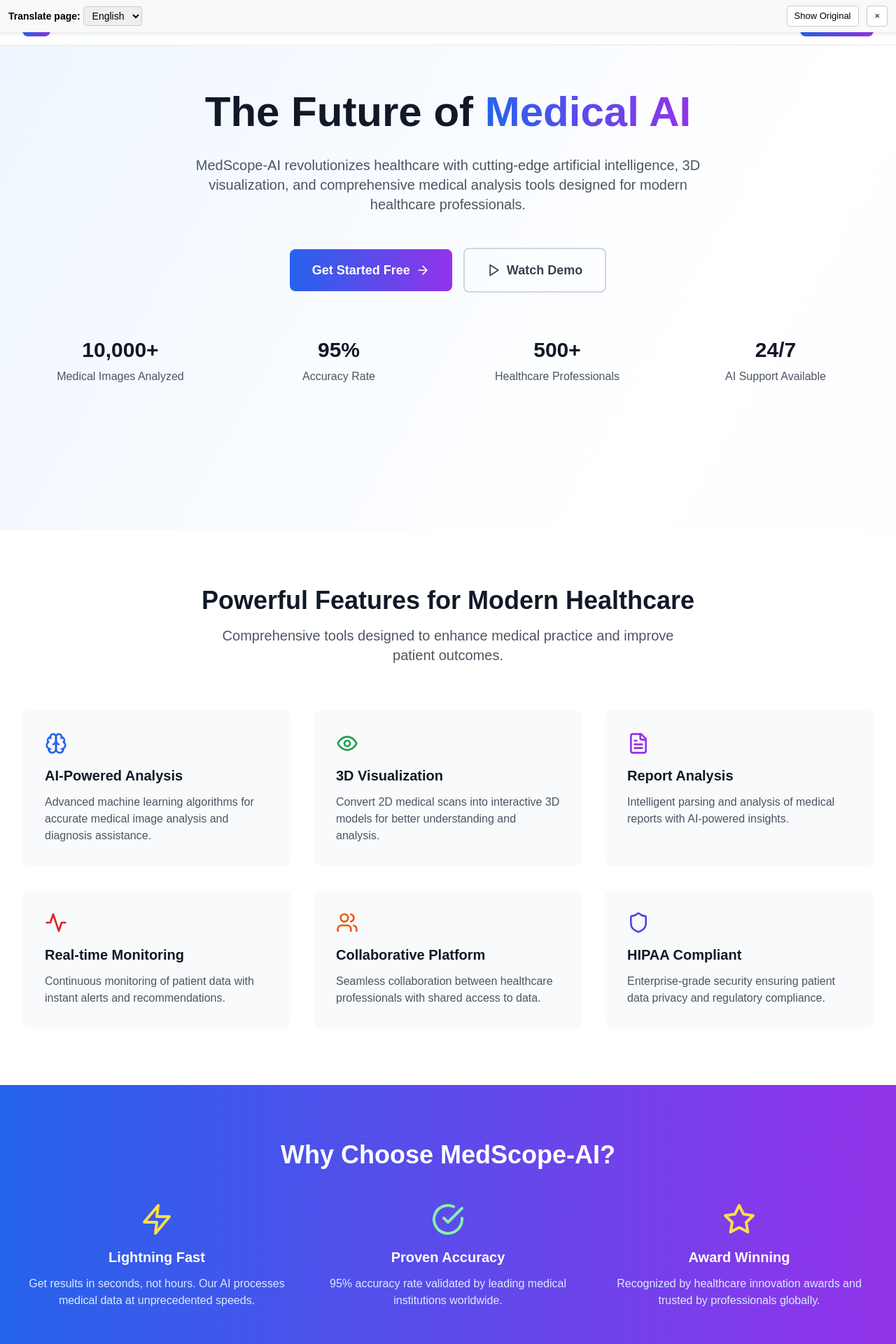
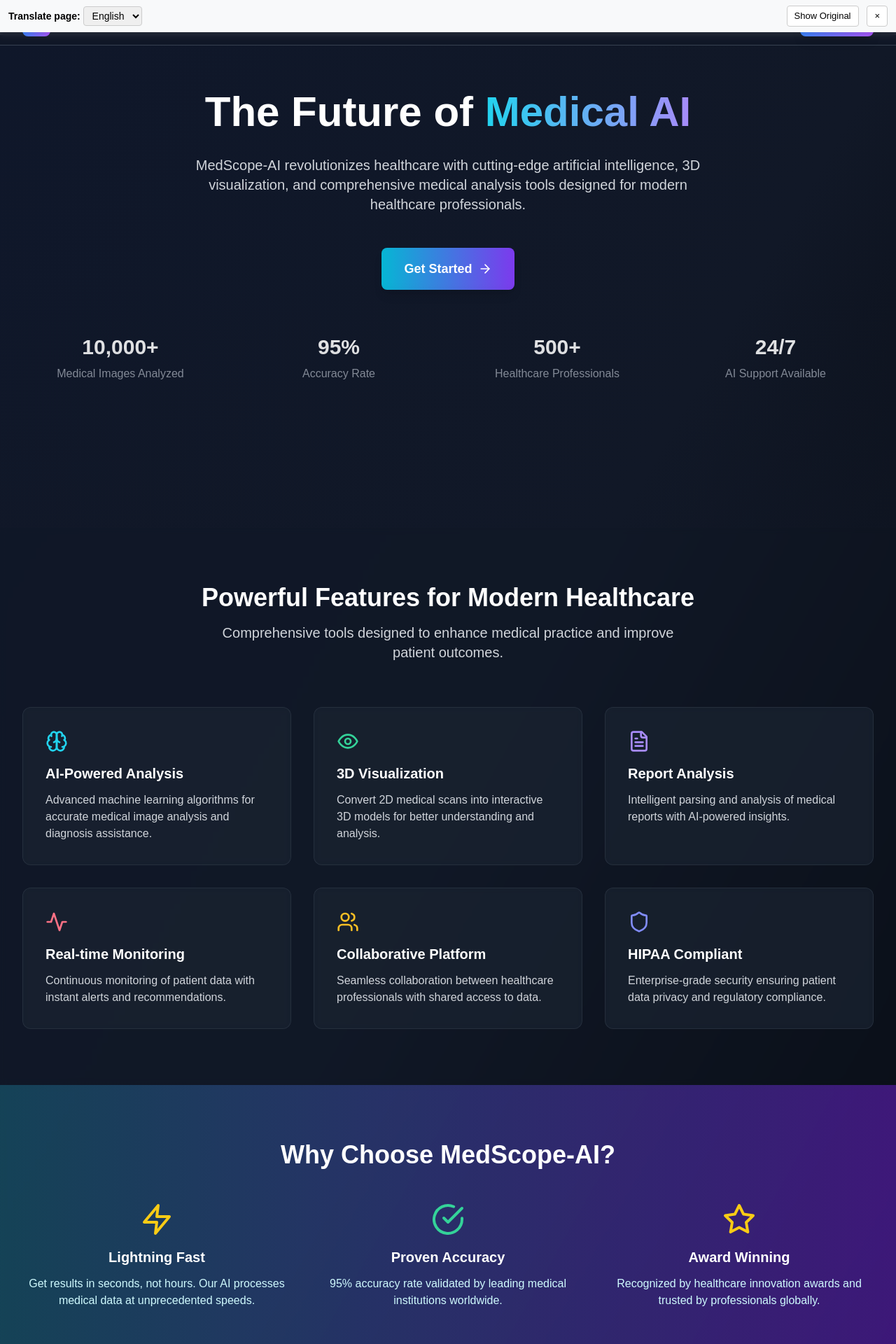
Before and after one commit to riffhi/MedScope-AI, a React (Vite) app: page / in a window 1280 px wide. Shown: the top 1920 px of the page at 70% size. Built offline with nearby package versions, Linux system fonts and the light colour scheme.

Commit message:
landing page ui

```diff
--- a/src/components/LandingHeader.tsx
+++ b/src/components/LandingHeader.tsx
@@ -11,16 +11,16 @@
   onSignup,
 }) => {
   return (
-    <header className="absolute top-0 left-0 right-0 z-40 bg-white/90 backdrop-blur-sm border-b border-gray-200">
+    <header className="absolute top-0 left-0 right-0 z-40 bg-gray-900/90 backdrop-blur-sm border-b border-gray-700">
       <div className="max-w-7xl mx-auto px-4 sm:px-6 lg:px-8">
         <div className="flex items-center justify-between h-16">
           {/* Logo */}
           <div className="flex items-center space-x-3">
-            <div className="w-10 h-10 bg-gradient-to-r from-blue-600 to-purple-600 rounded-lg flex items-center justify-center">
+            <div className="w-10 h-10 bg-gradient-to-r from-blue-500 to-purple-500 rounded-lg flex items-center justify-center">
               <Microscope className="w-6 h-6 text-white" />
             </div>
             <div>
-              <h1 className="text-xl font-bold text-gray-900">MedScope AI</h1>
+              <h1 className="text-xl font-bold text-white">MedScope AI</h1>
             </div>
           </div>
 
@@ -28,19 +28,19 @@
           <nav className="hidden md:flex items-center space-x-8">
             <a
               href="#features"
-              className="text-gray-600 hover:text-blue-600 font-medium transition-colors"
+              className="text-gray-300 hover:text-blue-400 font-medium transition-colors"
             >
               Features
             </a>
             <a
               href="#about"
-              className="text-gray-600 hover:text-blue-600 font-medium transition-colors"
+              className="text-gray-300 hover:text-blue-400 font-medium transition-colors"
             >
               About
             </a>
             <a
               href="#contact"
-              className="text-gray-600 hover:text-blue-600 font-medium transition-colors"
+              className="text-gray-300 hover:text-blue-400 font-medium transition-colors"
             >
               Contact
             </a>
@@ -52,13 +52,13 @@
             <div className="flex items-center space-x-3">
               <button
                 onClick={onLogin}
-                className="text-gray-700 hover:text-blue-600 font-medium transition-colors"
+                className="text-gray-300 hover:text-blue-400 font-medium transition-colors"
               >
                 Sign In
               </button>
               <button
                 onClick={onSignup}
-                className="bg-gradient-to-r from-blue-600 to-purple-600 text-white px-6 py-2 rounded-lg font-medium hover:from-blue-700 hover:to-purple-700 transition-all duration-300 transform hover:scale-105"
+                className="bg-gradient-to-r from-blue-500 to-purple-500 text-white px-6 py-2 rounded-lg font-medium hover:from-blue-600 hover:to-purple-600 transition-all duration-300 transform hover:scale-105 shadow-lg hover:shadow-blue-500/25"
               >
                 Sign Up
               </button>
--- a/src/components/LandingPage.tsx
+++ b/src/components/LandingPage.tsx
@@ -13,44 +13,40 @@
   Star,
 } from "lucide-react";
 
-interface LandingPageProps {
-  onGetStarted: () => void;
-}
-
-const LandingPage: React.FC<LandingPageProps> = ({ onGetStarted }) => {
+const LandingPage = ({ onGetStarted }) => {
   const features = [
     {
-      icon: <Brain className="w-8 h-8 text-blue-600" />,
+      icon: <Brain className="w-8 h-8 text-cyan-400" />,
       title: "AI-Powered Analysis",
       description:
         "Advanced machine learning algorithms for accurate medical image analysis and diagnosis assistance.",
     },
     {
-      icon: <Eye className="w-8 h-8 text-green-600" />,
+      icon: <Eye className="w-8 h-8 text-emerald-400" />,
       title: "3D Visualization",
       description:
         "Convert 2D medical scans into interactive 3D models for better understanding and analysis.",
     },
     {
-      icon: <FileText className="w-8 h-8 text-purple-600" />,
+      icon: <FileText className="w-8 h-8 text-violet-400" />,
       title: "Report Analysis",
       description:
         "Intelligent parsing and analysis of medical reports with AI-powered insights.",
     },
     {
-      icon: <Activity className="w-8 h-8 text-red-600" />,
+      icon: <Activity className="w-8 h-8 text-rose-400" />,
       title: "Real-time Monitoring",
       description:
         "Continuous monitoring of patient data with instant alerts and recommendations.",
     },
     {
-      icon: <Users className="w-8 h-8 text-orange-600" />,
+      icon: <Users className="w-8 h-8 text-amber-400" />,
       title: "Collaborative Platform",
       description:
         "Seamless collaboration between healthcare professionals with shared access to data.",
     },
     {
-      icon: <Shield className="w-8 h-8 text-indigo-600" />,
+      icon: <Shield className="w-8 h-8 text-indigo-400" />,
       title: "HIPAA Compliant",
       description:
         "Enterprise-grade security ensuring patient data privacy and regulatory compliance.",
@@ -65,18 +61,18 @@
   ];
 
   return (
-    <div className="min-h-screen bg-gradient-to-br from-blue-50 via-white to-purple-50">
+    <div className="min-h-screen bg-gradient-to-br from-slate-900 via-gray-900 to-black">
       {/* Hero Section */}
       <section className="relative pt-20 pb-32 px-4 sm:px-6 lg:px-8">
         <div className="max-w-7xl mx-auto">
           <div className="text-center">
-            <h1 className="text-4xl sm:text-6xl font-bold text-gray-900 mb-8">
+            <h1 className="text-4xl sm:text-6xl font-bold text-white mb-8">
               The Future of{" "}
-              <span className="text-transparent bg-clip-text bg-gradient-to-r from-blue-600 to-purple-600">
+              <span className="text-transparent bg-clip-text bg-gradient-to-r from-cyan-400 to-violet-400">
                 Medical AI
               </span>
             </h1>
-            <p className="text-xl text-gray-600 mb-12 max-w-3xl mx-auto">
+            <p className="text-xl text-gray-300 mb-12 max-w-3xl mx-auto">
               MedScope-AI revolutionizes healthcare with cutting-edge artificial
               intelligence, 3D visualization, and comprehensive medical analysis
               tools designed for modern healthcare professionals.
@@ -85,40 +81,40 @@
             <div className="flex flex-col sm:flex-row gap-4 justify-center items-center mb-16">
               <button
                 onClick={onGetStarted}
-                className="bg-gradient-to-r from-blue-600 to-purple-600 text-white px-8 py-4 rounded-lg font-semibold text-lg hover:from-blue-700 hover:to-purple-700 transition-all duration-300 flex items-center gap-2 transform hover:scale-105"
+                className="bg-gradient-to-r from-cyan-500 to-violet-600 text-white px-8 py-4 rounded-lg font-semibold text-lg hover:from-cyan-400 hover:to-violet-500 transition-all duration-300 flex items-center gap-2 transform hover:scale-105 shadow-lg hover:shadow-cyan-500/25"
               >
-                Get Started Free
+                Get Started
                 <ArrowRight className="w-5 h-5" />
               </button>
-              <button className="border-2 border-gray-300 text-gray-700 px-8 py-4 rounded-lg font-semibold text-lg hover:border-gray-400 transition-colors duration-300 flex items-center gap-2">
-                <Play className="w-5 h-5" />
-                Watch Demo
-              </button>
+
             </div>
 
             {/* Stats */}
             <div className="grid grid-cols-2 md:grid-cols-4 gap-8 mb-20">
               {stats.map((stat, index) => (
                 <div key={index} className="text-center">
-                  <div className="text-3xl font-bold text-gray-900 mb-2">
+                  <div className="text-3xl font-bold text-white mb-2">
                     {stat.number}
                   </div>
-                  <div className="text-gray-600">{stat.label}</div>
+                  <div className="text-gray-400">{stat.label}</div>
                 </div>
               ))}
             </div>
           </div>
         </div>
+
+        {/* Subtle background pattern */}
+        <div className="absolute inset-0 bg-gradient-to-b from-transparent via-transparent to-gray-900/50 pointer-events-none"></div>
       </section>
 
       {/* Features Section */}
-      <section className="py-20 px-4 sm:px-6 lg:px-8 bg-white">
+      <section className="py-20 px-4 sm:px-6 lg:px-8 bg-gray-900/50 backdrop-blur-sm">
         <div className="max-w-7xl mx-auto">
           <div className="text-center mb-16">
-            <h2 className="text-3xl sm:text-4xl font-bold text-gray-900 mb-4">
+            <h2 className="text-3xl sm:text-4xl font-bold text-white mb-4">
               Powerful Features for Modern Healthcare
             </h2>
-            <p className="text-xl text-gray-600 max-w-2xl mx-auto">
+            <p className="text-xl text-gray-300 max-w-2xl mx-auto">
               Comprehensive tools designed to enhance medical practice and
               improve patient outcomes.
             </p>
@@ -128,13 +124,13 @@
             {features.map((feature, index) => (
               <div
                 key={index}
-                className="bg-gray-50 rounded-xl p-8 hover:shadow-lg transition-shadow duration-300"
+                className="bg-gray-800/50 backdrop-blur-sm border border-gray-700/50 rounded-xl p-8 hover:bg-gray-800/70 hover:border-gray-600/50 hover:shadow-lg hover:shadow-cyan-500/10 transition-all duration-300 group"
               >
-                <div className="mb-4">{feature.icon}</div>
-                <h3 className="text-xl font-semibold text-gray-900 mb-3">
+                <div className="mb-4 group-hover:scale-110 transition-transform duration-300">{feature.icon}</div>
+                <h3 className="text-xl font-semibold text-white mb-3">
                   {feature.title}
                 </h3>
-                <p className="text-gray-600">{feature.description}</p>
+                <p className="text-gray-300">{feature.description}</p>
               </div>
             ))}
           </div>
@@ -142,7 +138,7 @@
       </section>
 
       {/* Benefits Section */}
-      <section className="py-20 px-4 sm:px-6 lg:px-8 bg-gradient-to-r from-blue-600 to-purple-600">
+      <section className="py-20 px-4 sm:px-6 lg:px-8 bg-gradient-to-r from-cyan-900/80 to-violet-900/80 backdrop-blur-sm">
         <div className="max-w-7xl mx-auto">
           <div className="text-center text-white">
             <h2 className="text-3xl sm:text-4xl font-bold mb-8">
@@ -150,28 +146,28 @@
             </h2>
 
             <div className="grid grid-cols-1 md:grid-cols-3 gap-8 mt-12">
-              <div className="text-center">
-                <Zap className="w-12 h-12 text-yellow-300 mx-auto mb-4" />
+              <div className="text-center group">
+                <Zap className="w-12 h-12 text-yellow-400 mx-auto mb-4 group-hover:scale-110 transition-transform duration-300" />
                 <h3 className="text-xl font-semibold mb-3">Lightning Fast</h3>
-                <p className="text-blue-100">
+                <p className="text-cyan-100">
                   Get results in seconds, not hours. Our AI processes medical
                   data at unprecedented speeds.
                 </p>
               </div>
 
-              <div className="text-center">
-                <CheckCircle className="w-12 h-12 text-green-300 mx-auto mb-4" />
+              <div className="text-center group">
+                <CheckCircle className="w-12 h-12 text-emerald-400 mx-auto mb-4 group-hover:scale-110 transition-transform duration-300" />
                 <h3 className="text-xl font-semibold mb-3">Proven Accuracy</h3>
-                <p className="text-blue-100">
+                <p className="text-cyan-100">
                   95% accuracy rate validated by leading medical institutions
                   worldwide.
                 </p>
               </div>
 
-              <div className="text-center">
-                <Star className="w-12 h-12 text-yellow-300 mx-auto mb-4" />
+              <div className="text-center group">
+                <Star className="w-12 h-12 text-yellow-400 mx-auto mb-4 group-hover:scale-110 transition-transform duration-300" />
                 <h3 className="text-xl font-semibold mb-3">Award Winning</h3>
-                <p className="text-blue-100">
+                <p className="text-cyan-100">
                   Recognized by healthcare innovation awards and trusted by
                   professionals globally.
                 </p>
@@ -182,7 +178,7 @@
       </section>
 
       {/* CTA Section */}
-      <section className="py-20 px-4 sm:px-6 lg:px-8 bg-gray-900">
+      <section className="py-20 px-4 sm:px-6 lg:px-8 bg-black">
         <div className="max-w-4xl mx-auto text-center">
           <h2 className="text-3xl sm:text-4xl font-bold text-white mb-8">
             Ready to Transform Your Medical Practice?
@@ -193,7 +189,7 @@
           </p>
           <button
             onClick={onGetStarted}
-            className="bg-gradient-to-r from-blue-600 to-purple-600 text-white px-10 py-4 rounded-lg font-semibold text-lg hover:from-blue-700 hover:to-purple-700 transition-all duration-300 transform hover:scale-105"
+            className="bg-gradient-to-r from-cyan-500 to-violet-600 text-white px-10 py-4 rounded-lg font-semibold text-lg hover:from-cyan-400 hover:to-violet-500 transition-all duration-300 transform hover:scale-105 shadow-lg hover:shadow-cyan-500/25"
           >
             Start Your Free Trial
           </button>
```
